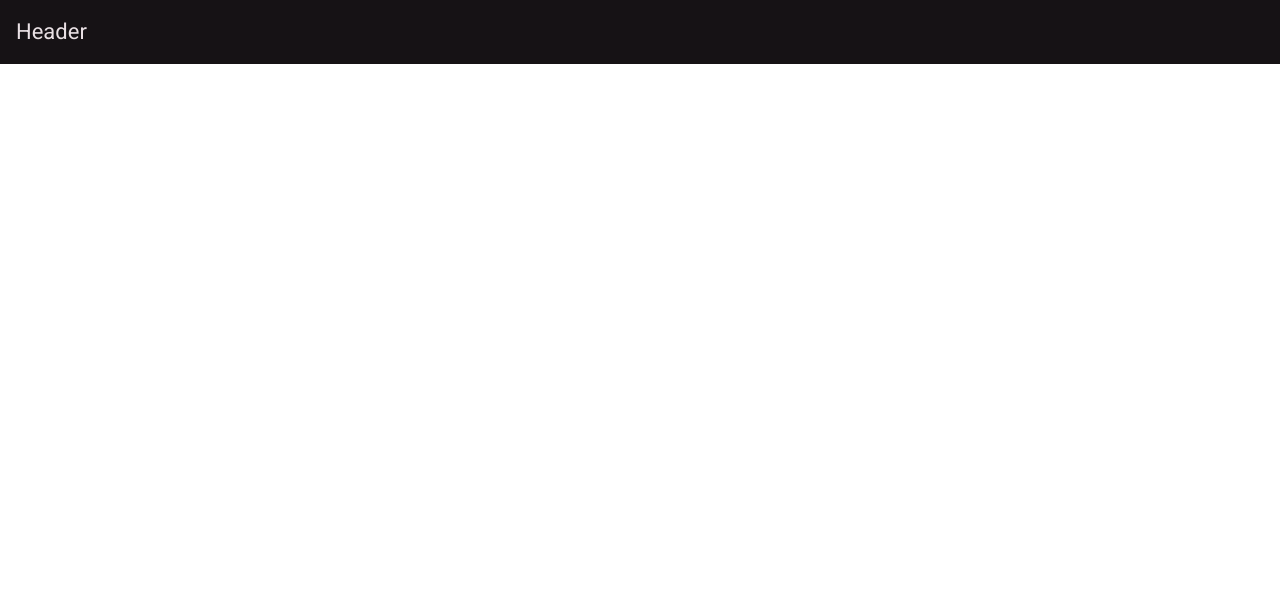
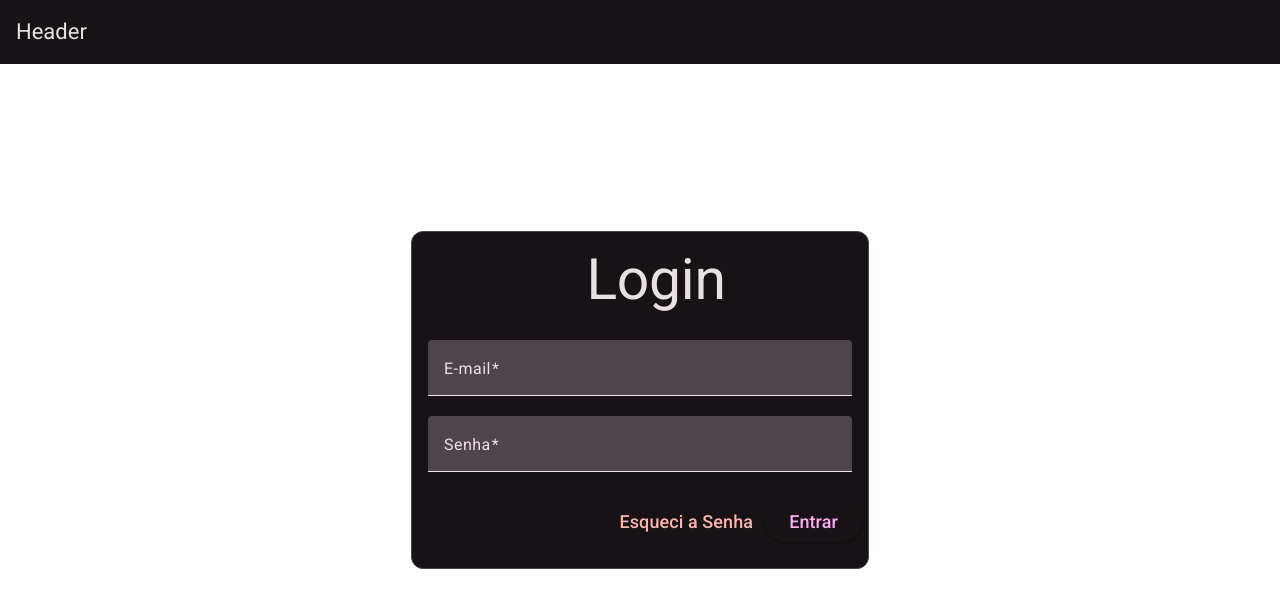
Before and after one commit to leandroCodeDev/fmt-modulo-2-semana-7, an Angular app: page /login in a window 1280 px wide. Before the commit this address led to /. Shown: the top 608 px of the page. Built offline with nearby package versions, Linux system fonts and the light colour scheme.

Commit message:
criado tela login

```diff
--- a/src/app/login/login.component.html
+++ b/src/app/login/login.component.html
@@ -1 +1,25 @@
-<p>login works!</p>
+<!-- login.component.html -->
+<mat-card appearance="outlined">
+    <mat-card-header class="title-card">
+        <mat-card-title ><h1>Login</h1></mat-card-title>
+    </mat-card-header>
+    <mat-card-content class="login-form">
+        <form [formGroup]="loginForm" (ngSubmit)="onSubmit()">
+
+                <mat-form-field appearance="fill" class="row">
+                    <mat-label>E-mail</mat-label>
+                    <input matInput placeholder="Digite seu e-mail" formControlName="email" required>
+                </mat-form-field>
+
+                <mat-form-field appearance="fill" class="row">
+                    <mat-label>Senha</mat-label>
+                    <input matInput placeholder="Digite sua senha" formControlName="password" type="password" required>
+                </mat-form-field>
+            <div class="row buttons">
+                <button mat-raised-button color="primary" type="submit" class="text-button">Entrar</button>
+                <button mat-button color="warn" type="button" (click)="onForgotPassword()" class="text-button">Esqueci a Senha</button>
+            </div>
+
+        </form>
+    </mat-card-content>
+</mat-card>
--- a/src/app/login/login.component.scss
+++ b/src/app/login/login.component.scss
@@ -0,0 +1,29 @@
+/* login.component.scss */
+.login-form {
+    min-width: 400px;
+    display: flex;
+    flex-direction: column;
+  }
+.title-card{
+    color: #e9e0e4;
+    text-align: center;
+    display: flex;
+    width: 100%;
+    flex-direction: column;
+
+}
+
+  .row {
+    width: 100%;
+  }
+
+  .buttons{
+    padding: 10px;
+    display: flex;
+    flex-direction: row-reverse;
+
+  }
+
+  .text-button{
+    font-size: 18px
+  }
--- a/src/app/login/login.component.ts
+++ b/src/app/login/login.component.ts
@@ -1,12 +1,60 @@
 import { Component } from '@angular/core';
+
+import { FormBuilder, FormGroup, Validators } from '@angular/forms';
+import { Router } from '@angular/router';
+import { MatSnackBar } from '@angular/material/snack-bar';
+import { CommonModule } from '@angular/common';
+import { FormsModule, ReactiveFormsModule } from '@angular/forms';
+import { MatInputModule } from '@angular/material/input';
+import { MatButtonModule } from '@angular/material/button';
+import { MatCardModule } from '@angular/material/card';
+import { MatFormFieldModule } from '@angular/material/form-field';
+import { MatSnackBarModule } from '@angular/material/snack-bar';
 
 @Component({
   selector: 'app-login',
   standalone: true,
-  imports: [],
+  imports: [
+    CommonModule,
+    FormsModule,
+    ReactiveFormsModule,
+    MatInputModule,
+    MatButtonModule,
+    MatCardModule,
+    MatFormFieldModule,
+    MatSnackBarModule
+  ],
   templateUrl: './login.component.html',
   styleUrl: './login.component.scss'
 })
+
 export class LoginComponent {
+ loginForm: FormGroup;
 
+  constructor(
+    private fb: FormBuilder,
+    private router: Router,
+    private snackBar: MatSnackBar
+  ) {
+    this.loginForm = this.fb.group({
+      email: ['', [Validators.required, Validators.email]],
+      password: ['', [Validators.required]]
+    });
+  }
+
+  onSubmit() {
+    if (this.loginForm.valid) {
+      this.router.navigate(['/home']);
+    } else {
+      this.snackBar.open('Por favor, preencha todos os campos obrigatórios.', 'Fechar', {
+        duration: 3000
+      });
+    }
+  }
+
+  onForgotPassword() {
+    this.snackBar.open('Processo de recuperação de senha enviado para o e-mail cadastrado', 'Fechar', {
+      duration: 3000
+    });
+  }
 }
```
Also changed, not shown: src/app/app.routes.ts (+6 -6 lines).
